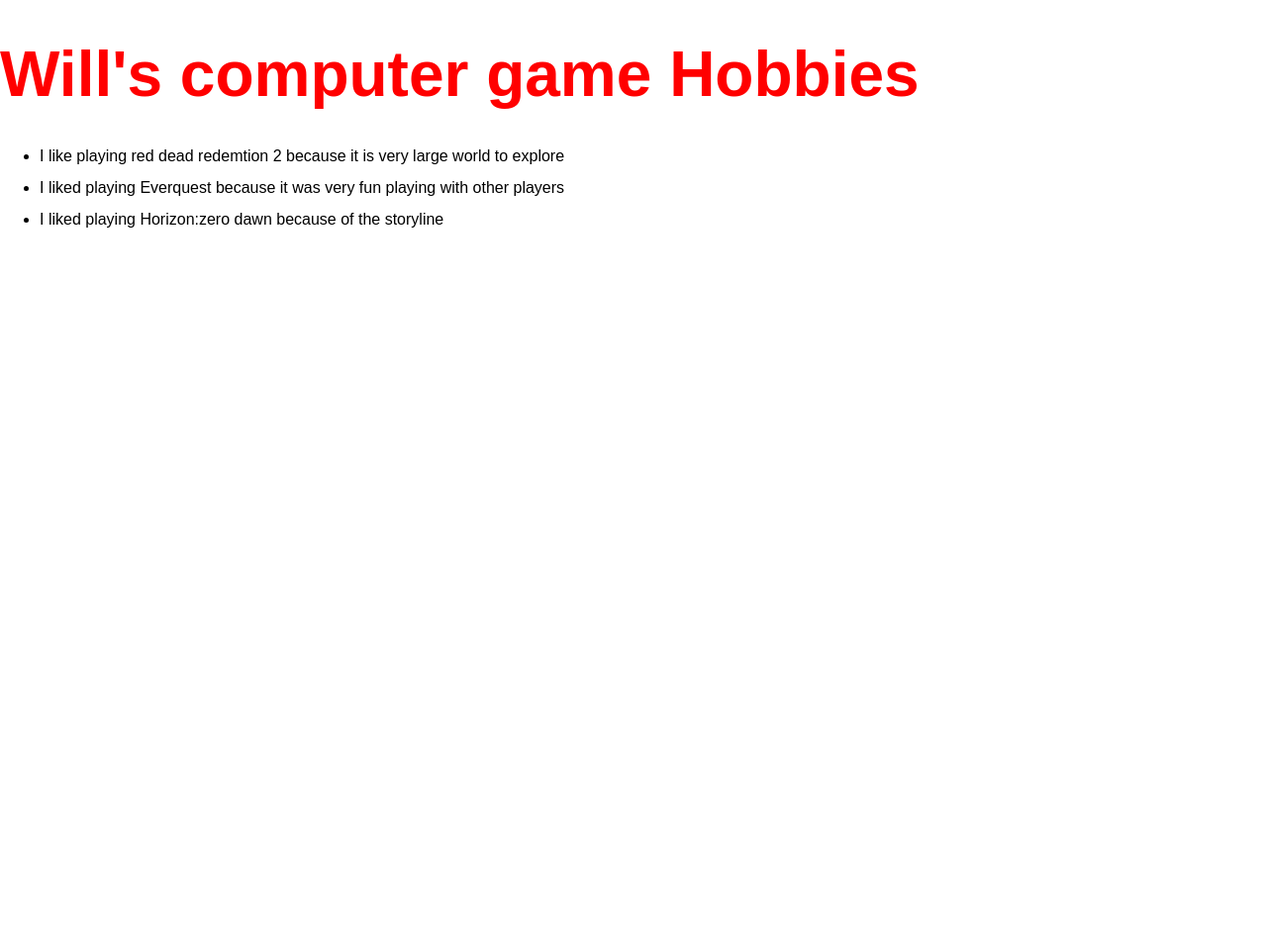
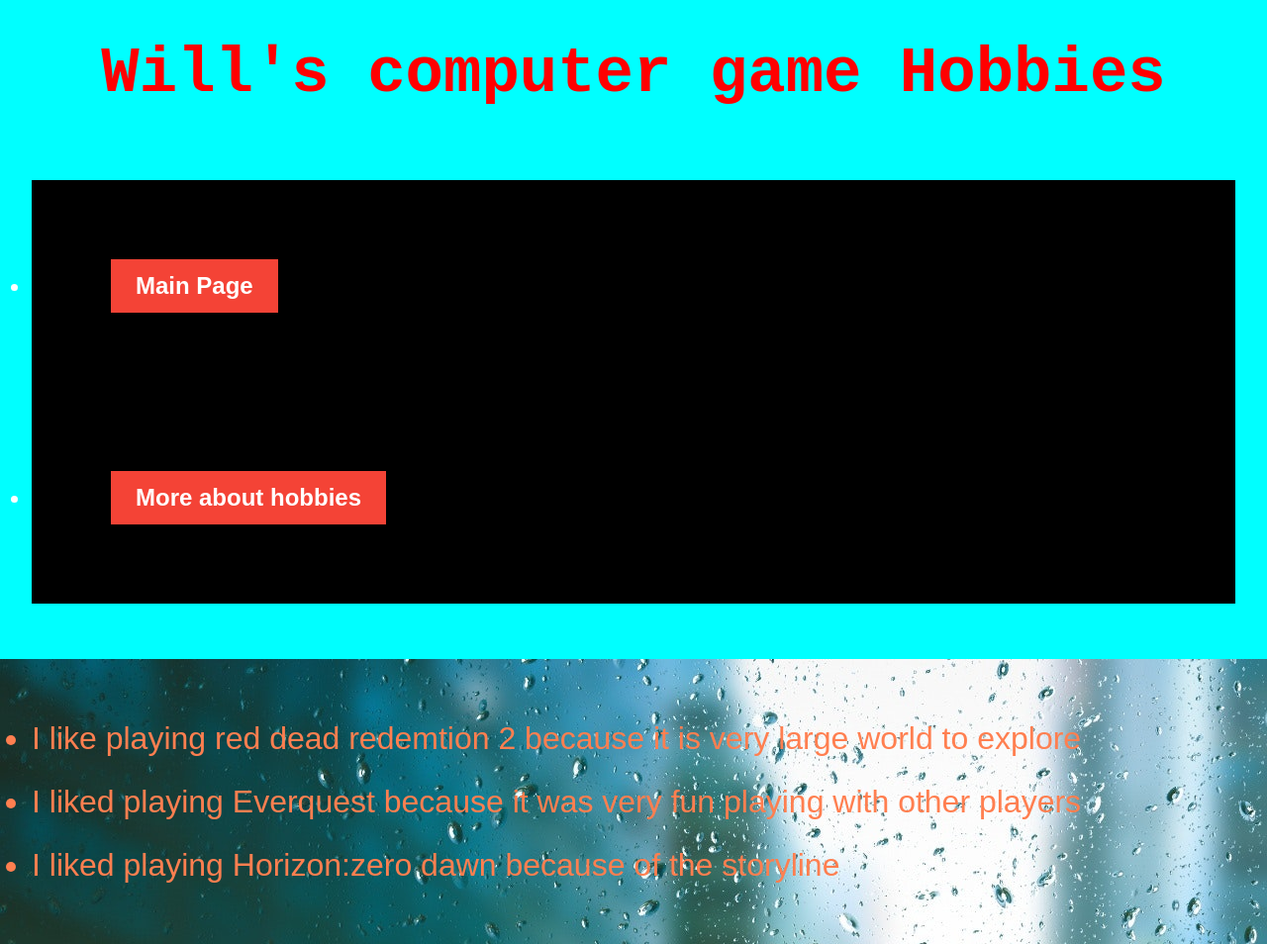
Before and after one commit to wmurch/c-day-1-css, a website: page public/index.html in a window 1280 px wide. Shown: the whole page at 99% size. Before the commit the page ends 843 px from the top, so only its background shows below. Drawn offline with Linux system fonts and the light colour scheme.

Commit message:
sending all changes that were made

```diff
--- a/public/index.html
+++ b/public/index.html
@@ -4,12 +4,23 @@
     <meta charset="UTF-8">
     <meta name="viewport" content="width=device-width, initial-scale=1">
     <title>mySite</title>
-    <link rel="shortcut icon" href="/favicon.ico">
-    <link rel="stylesheet" href="/screen.css">
+    <link rel="shortcut icon" href="favicon.ico">
+    <link rel="stylesheet" href="screen.css">
+    <link rel="image" href="abstract-background-design_1297-84.jpg">
+    <link rel="image2" href="background-blur-clean-531880.jpg">
   </head>
   <body>
-    <h1 class='title'>Will's computer game Hobbies</h1>
+    <div id="main-top">
+      <h1 class='page-header'>Will's computer game Hobbies</h1>
+      <h2 class='top-menu'>
         <ul>
+          <li><a href="index.html">Main Page</a></li>
+          <li><a href="content.html">More about hobbies</a></li>
+        </ul>
+      </h2>
+    </div>
+    <div id="mainpage-list">
+      <ul class="main-list">
         <li>
           <p>I like playing red dead redemtion 2 because it is very large world to explore</p>
         </li>
@@ -20,5 +31,6 @@
           <p>I liked playing Horizon:zero dawn because of the storyline </p>
         </li>
       </ul>
+  </div>
   </body>
 </html>
--- a/public/screen.css
+++ b/public/screen.css
@@ -1,5 +1,6 @@
 :root {
   font: 16px / 1 sans-serif;
+  background-color: aqua;
 }
 
 html {
@@ -11,8 +12,64 @@
   min-height: 100%;
 }
 
-h1{
+#top{
+  background: #000000 url("abstract-background-design_1297-84.jpg");
+  margin: 0;
+}
+
+#mainpage-list{
+  margin: 0;
+  background: #ffffff url("background-blur-clean-531880.jpg");
+}
+
+.top-menu>ul>li {
+  color: #ffffff;
+  background: #000000;
+  padding: 5rem;
+}
+
+.page-header {
+  text-align: center;
   color: red;
   font-size: 4rem;
-  align-content: center;
 }
+
+.contentpage-header{
+  text-align: center;
+  color: red;
+  font-size: 4rem;
+}
+
+h1 {
+  font-family: 'Courier New', Courier, monospace
+}
+
+ul{
+  padding: 2rem;
+}
+
+.main-list>li {
+  margin-right: 2em;
+  padding: 0rem;
+  font-size: 2rem;
+  color: coral;
+}
+
+#game-links{
+  margin: 5rem;
+  image-resolution: "width:126px;height:126px;border:0";
+  text-align: center;
+}
+
+a:link, a:visited {
+  background-color: #f44336;
+  color: white;
+  padding: 15px 25px;
+  text-align: center;
+  text-decoration: none;
+  display: inline-block;
+}
+
+a:hover, a:active {
+  background-color: red;
+}
```
Also changed, not shown: public/content.html (added, +28 -0 lines), public/220px-Red_Dead_Redemption_II.jpg (added), public/abstract-background-design_1297-84.jpg (added), public/background-blur-clean-531880.jpg (added), public/horizon-2-620x349.jpg (added). Lines whose indentation alone changed are shown as unchanged.
